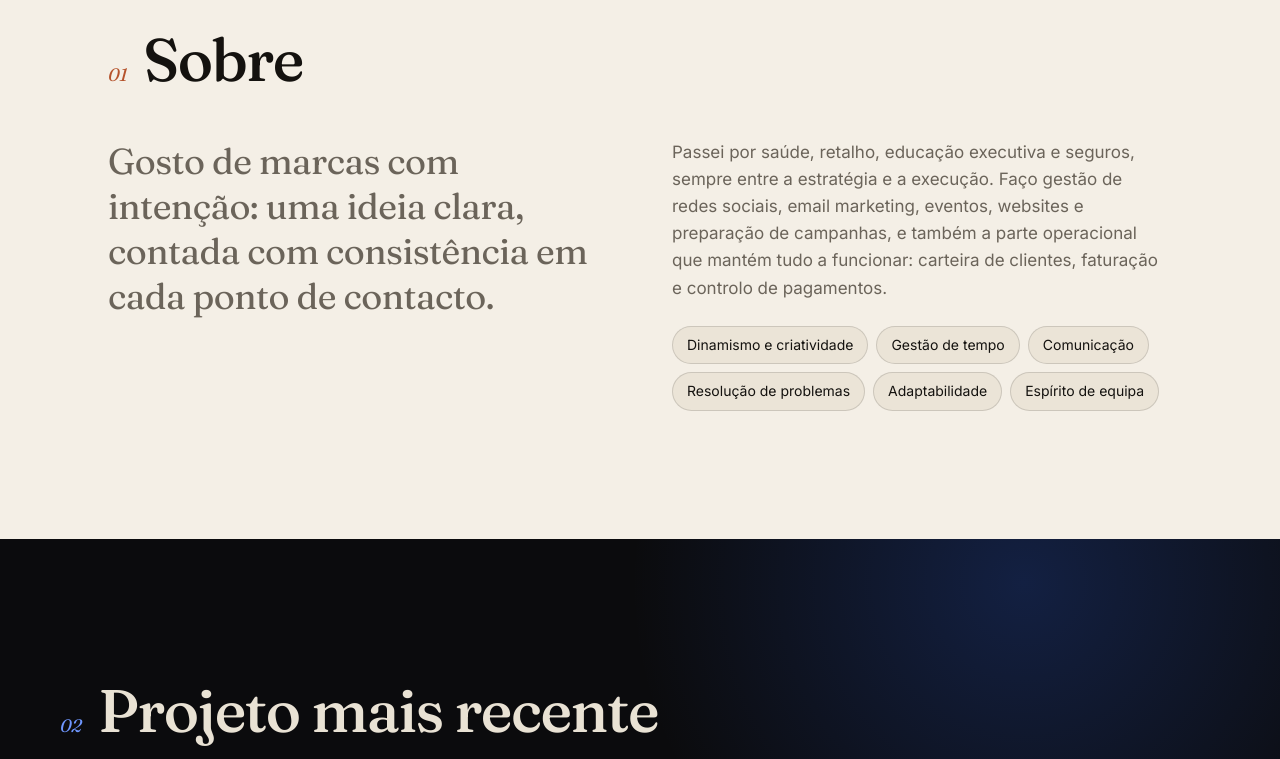
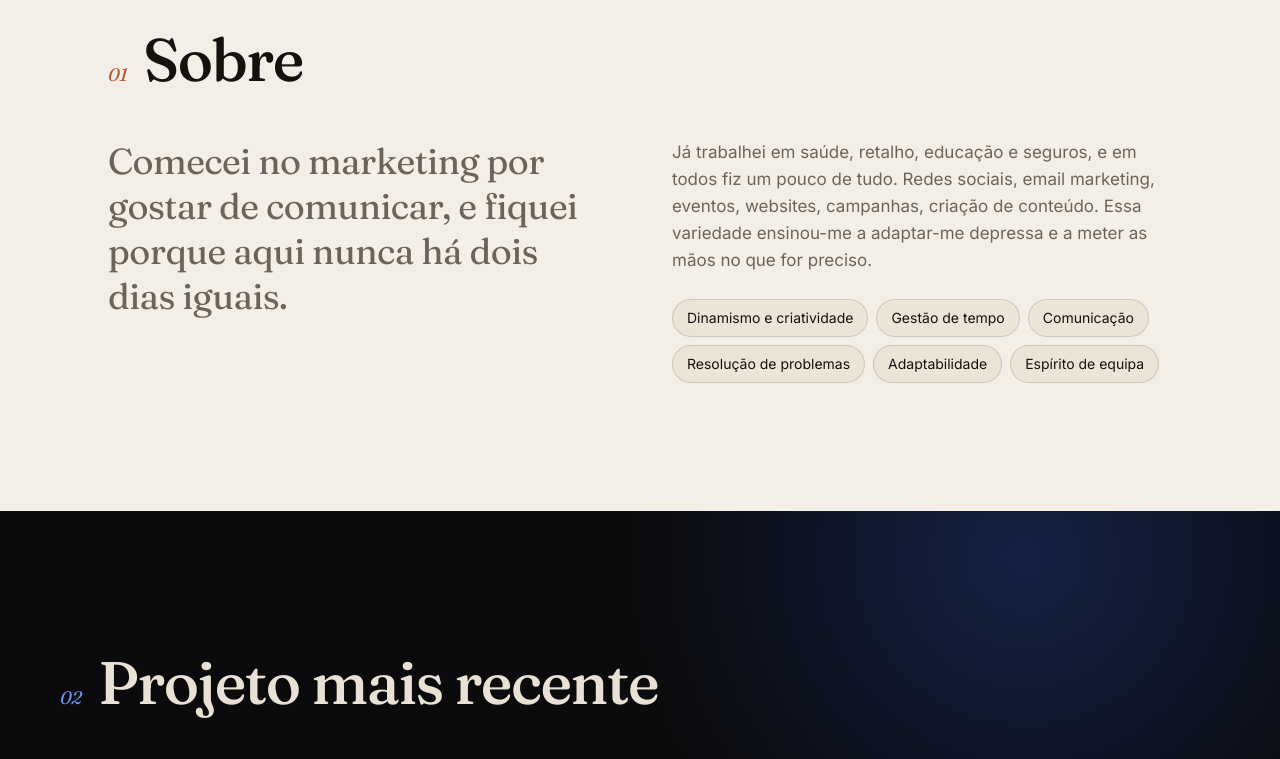
Before and after one commit to Thiago0138/Curr-culo-Tiago, a plain HTML site: page index.html in a window 1280 px wide. Shown: the part 1000-1759 px from the top of the page. Drawn offline with Linux system fonts and the light colour scheme.

Commit message:
Rewrite About section copy
Co-Authored-By: Claude Opus 5.5 <noreply@anthropic.com>
Claude-Session: https://claude.ai/code/session_01YAkvVP2URZxgZBVujGZtZ4

```diff
--- a/index.html
+++ b/index.html
@@ -12,7 +12,7 @@
   <link rel="preconnect" href="https://fonts.googleapis.com" />
   <link rel="preconnect" href="https://fonts.gstatic.com" crossorigin />
   <link href="https://fonts.googleapis.com/css2?family=Fraunces:ital,opsz,wght@0,9..144,300..700;1,9..144,300..600&family=Inter:wght@400;500;600&display=swap" rel="stylesheet" />
-  <link rel="stylesheet" href="/styles.css?v=7" />
+  <link rel="stylesheet" href="/styles.css?v=8" />
 </head>
 <body>
   <header class="nav" id="top">
@@ -61,8 +61,8 @@
         <h2 data-i18n="about.title">Sobre</h2>
       </div>
       <div class="about reveal">
-        <p class="big" data-i18n="about.p1">Gosto de marcas com intenção: uma ideia clara, contada com consistência em cada ponto de contacto.</p>
-        <p data-i18n="about.p2">Passei por saúde, retalho, educação executiva e seguros, sempre entre a estratégia e a execução. Faço gestão de redes sociais, email marketing, eventos, websites e preparação de campanhas, e também a parte operacional que mantém tudo a funcionar: carteira de clientes, faturação e controlo de pagamentos.</p>
+        <p class="big" data-i18n="about.p1">Comecei no marketing por gostar de comunicar, e fiquei porque aqui nunca há dois dias iguais.</p>
+        <p data-i18n="about.p2">Já trabalhei em saúde, retalho, educação e seguros, e em todos fiz um pouco de tudo. Redes sociais, email marketing, eventos, websites, campanhas, criação de conteúdo. Essa variedade ensinou-me a adaptar-me depressa e a meter as mãos no que for preciso.</p>
         <ul class="tags" aria-label="Pontos fortes">
           <li data-i18n="s.1">Dinamismo e criatividade</li>
           <li data-i18n="s.2">Gestão de tempo</li>
@@ -252,6 +252,6 @@
     <a href="#top" data-i18n="foot.top">Voltar ao topo ↑</a>
   </footer>
 
-  <script src="/script.js?v=7" defer></script>
+  <script src="/script.js?v=8" defer></script>
 </body>
 </html>
--- a/script.js
+++ b/script.js
@@ -12,8 +12,8 @@
     "stats.companies": "companies, 3 industries",
     "stats.brand": "brand co-founded",
     "about.title": "About",
-    "about.p1": "I like brands with intent: one clear idea, told consistently at every touchpoint.",
-    "about.p2": "I've worked across healthcare, retail, executive education and insurance, always between strategy and execution. I handle social media, email marketing, events, websites and campaign preparation, plus the operations that keep things running: client portfolio management, invoicing and payment control.",
+    "about.p1": "I got into marketing because I like to communicate, and I stayed because no two days are ever the same.",
+    "about.p2": "I've worked in healthcare, retail, education and insurance, and in every role I did a bit of everything. Social media, email marketing, events, websites, campaigns, content creation. That variety taught me to adapt quickly and get hands-on with whatever is needed.",
     "s.1": "Dynamism & creativity",
     "s.2": "Time management",
     "s.3": "Communication",
```
